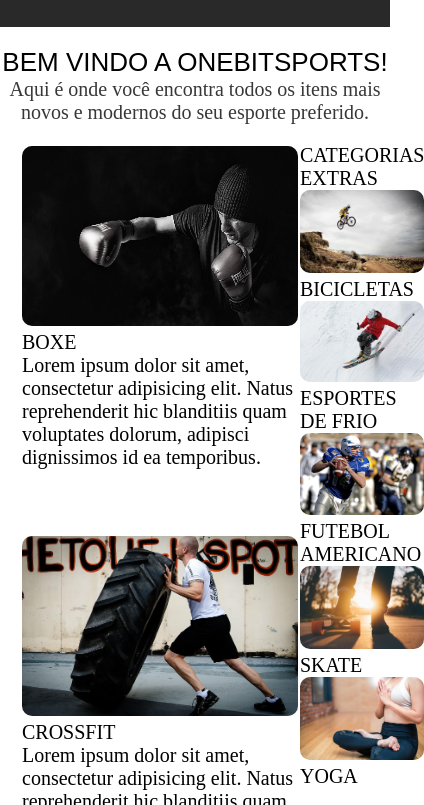
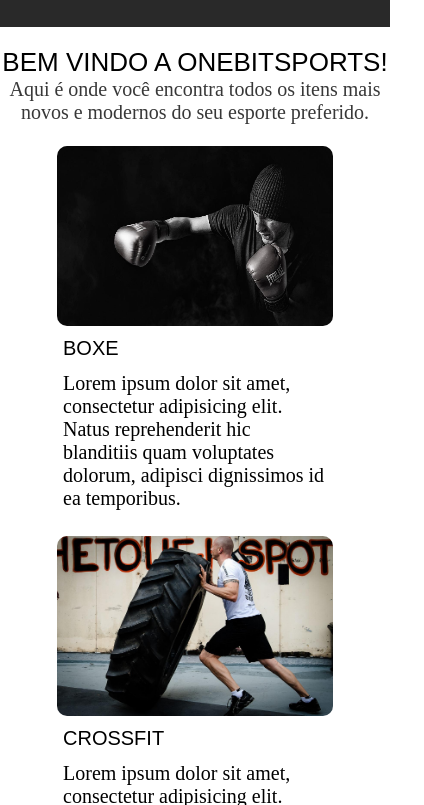
Before and after one commit to renanbc/Css-Moderno-Onebitcode, a plain HTML site: page projetoFinalFlexboxGrid/index.html in a window 390 px wide. Shown: the part 108-913 px from the top of the page, 424 px wide, since content can reach past the window. Drawn offline with Linux system fonts and the light colour scheme.

Commit message:
finalização do projeto final

```diff
--- a/projetoFinalFlexboxGrid/style.css
+++ b/projetoFinalFlexboxGrid/style.css
@@ -23,13 +23,13 @@
     gap: 8px 15px;
 }
 
-.logoNavBar{
-    width: 180px;
-}
-
 .headerBtnGroup{
     display: flex;
     gap: 15px;
+}
+
+.logoNavBar{
+width: 180px;
 }
 
 .navBtn{
@@ -66,16 +66,12 @@
     flex: 1 0 auto;
 }
 
-.mainCardImg{
-    width: 100%;
-    height: 180px;
-    border-radius: 10px;
-}
-
-.sidebarCardImg{
-    width: 100%;
-    height: 100;
-    border-radius: 10px;
+.mainContent{
+    display: flex;
+    flex-wrap: wrap;
+    justify-content: center;
+    gap: 10px;
+    grid-area: mainContent;
 }
 
 .categoryCard{
@@ -87,12 +83,10 @@
     cursor: pointer;
 }
 
-.mainContent{
-    display: flex;
-    flex-wrap: wrap;
-    justify-content: center;
-    gap: 10px;
-    grid-area: mainContent;
+.mainCardImg{
+    width: 100%;
+    height: 180px;
+    border-radius: 10px;
 }
 
 .categoryCard:hover{
@@ -100,5 +94,95 @@
 }
 
 .mainCategoryCardTitle{
+    font-family: Arial, Helvetica, sans-serif;
+    padding: 6px;
+}
 
+.mainCategoryCardDescription{
+    padding: 6px;
 }
+
+.sidebarContent{
+    background-color: #383838;
+    color: #fff;
+    padding: 16px;
+    display: flex;
+    flex-direction: column;
+    align-items: center;
+    min-width: 300px;
+    grid-area: sidebarContent;
+    gap: 20px;
+}
+
+.sidebarCard{
+    width: 75%;
+    border: 1px solid transparent;
+    border-radius: 10px;
+    transition: 0.5s;
+    cursor: pointer;
+}
+
+.sidebarCardImg{
+    width: 100%;
+    border-radius: 10px;
+}
+
+.sidebarCardTitle{
+    font-family: Arial, Helvetica, sans-serif;
+    text-align: center;
+    padding: 10px;
+}
+
+.sidebarCard:hover{
+    border-color: #dcdcdc;
+}
+
+.footer{
+    width: 100%;
+    min-height: 40px;
+    background-color: #292929;
+    display: flex;
+    flex-wrap: wrap;
+    align-items: center;
+    justify-content: space-between;
+    padding: 30px;
+    gap: 15px;
+}
+
+.logoFooter{
+    width: 180px;
+}
+
+.footerAnchor{
+    color: #fff;
+    text-decoration: none;
+}
+
+@media(max-width: 630px) {
+    .contentSection{
+        grid-template-areas:
+          "mainContent"
+          "sidebarContent";
+          display: flex;
+          flex-direction: column;
+          align-items: center;
+          gap: 10px;
+    }
+
+    .sidebarContent{
+        min-width: auto;
+    }
+
+    .footerAnchor{
+        font-size: 19px;
+    }
+}
+
+@media(max-width: 463px) {
+    .header{
+        justify-content: center;
+    }
+    .footer{
+        justify-content: center;
+    }
+}
```
